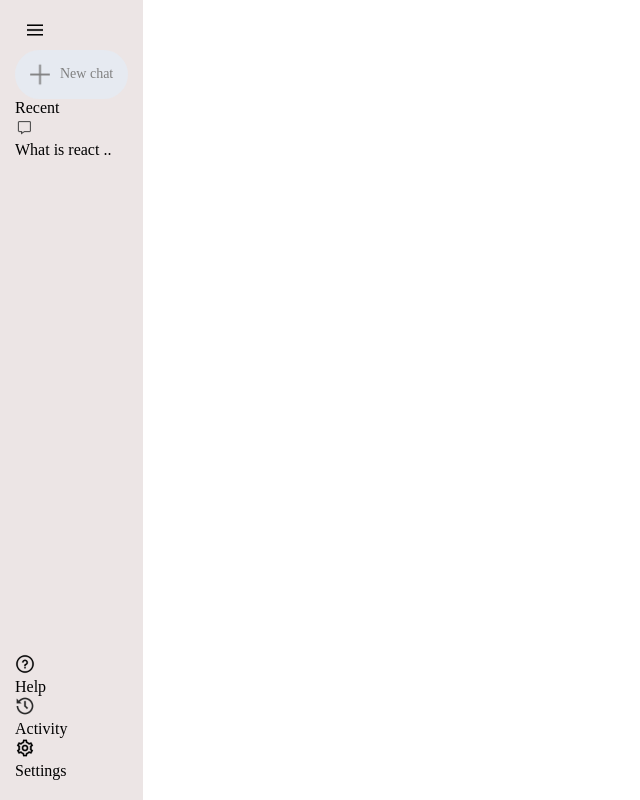
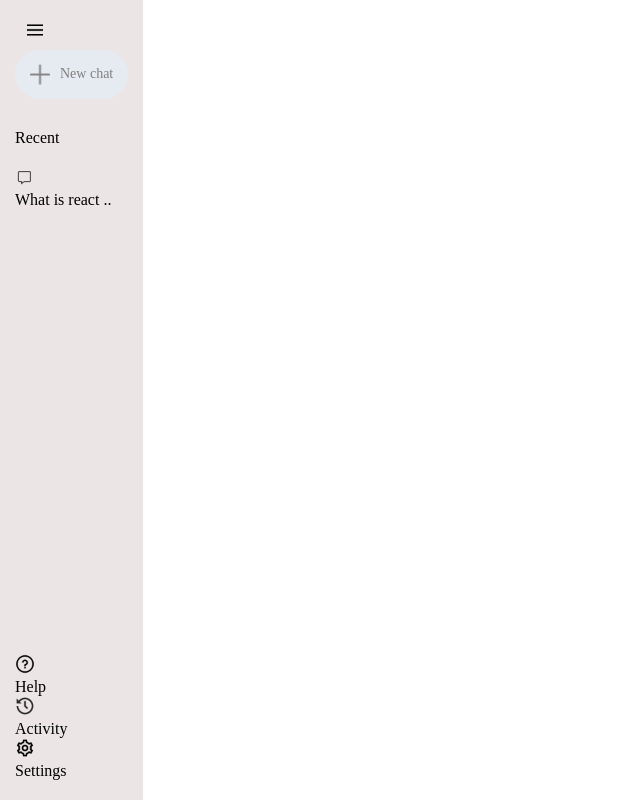
Before and after one commit to dikgobe/GerminiClone, a React (Vite) app in the folder GerminiClone/: page / in a window 1280 px wide. Shown: the whole page, without its empty margins (0-640 px from the left). Built offline with nearby package versions, Linux system fonts and the light colour scheme.

Commit message:
Styling the side bar

```diff
--- a/GerminiClone/src/components/sidebar/sidebar.css
+++ b/GerminiClone/src/components/sidebar/sidebar.css
@@ -27,3 +27,13 @@
     color: grey;
     cursor: pointer;
 }
+
+.sidebar .recent {
+    display: flex;
+    flex-direction: column;
+}
+
+.sidebar .recent-title{
+    margin-top: 30px;
+    margin-bottom: 20px;
+}
```
